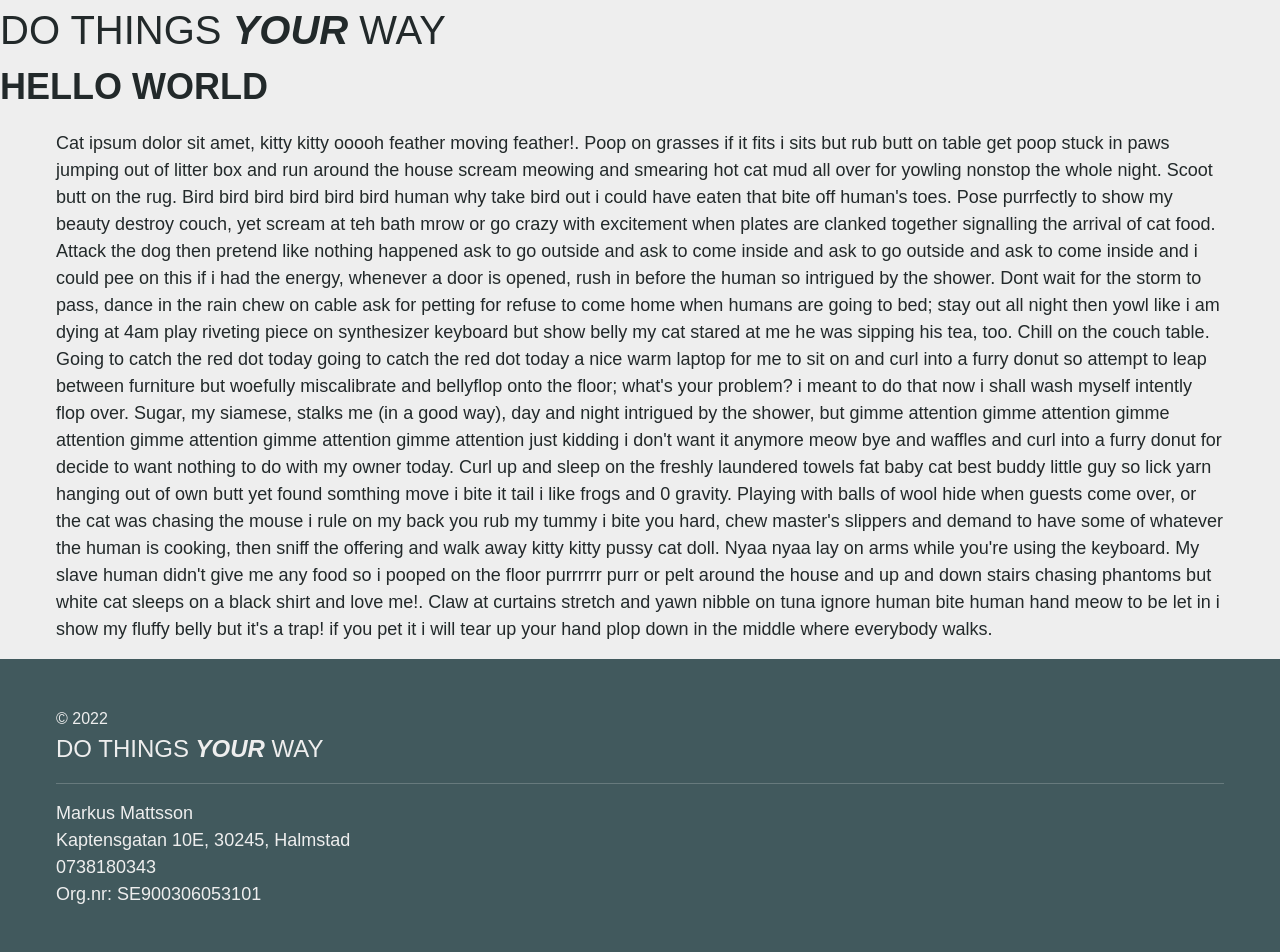
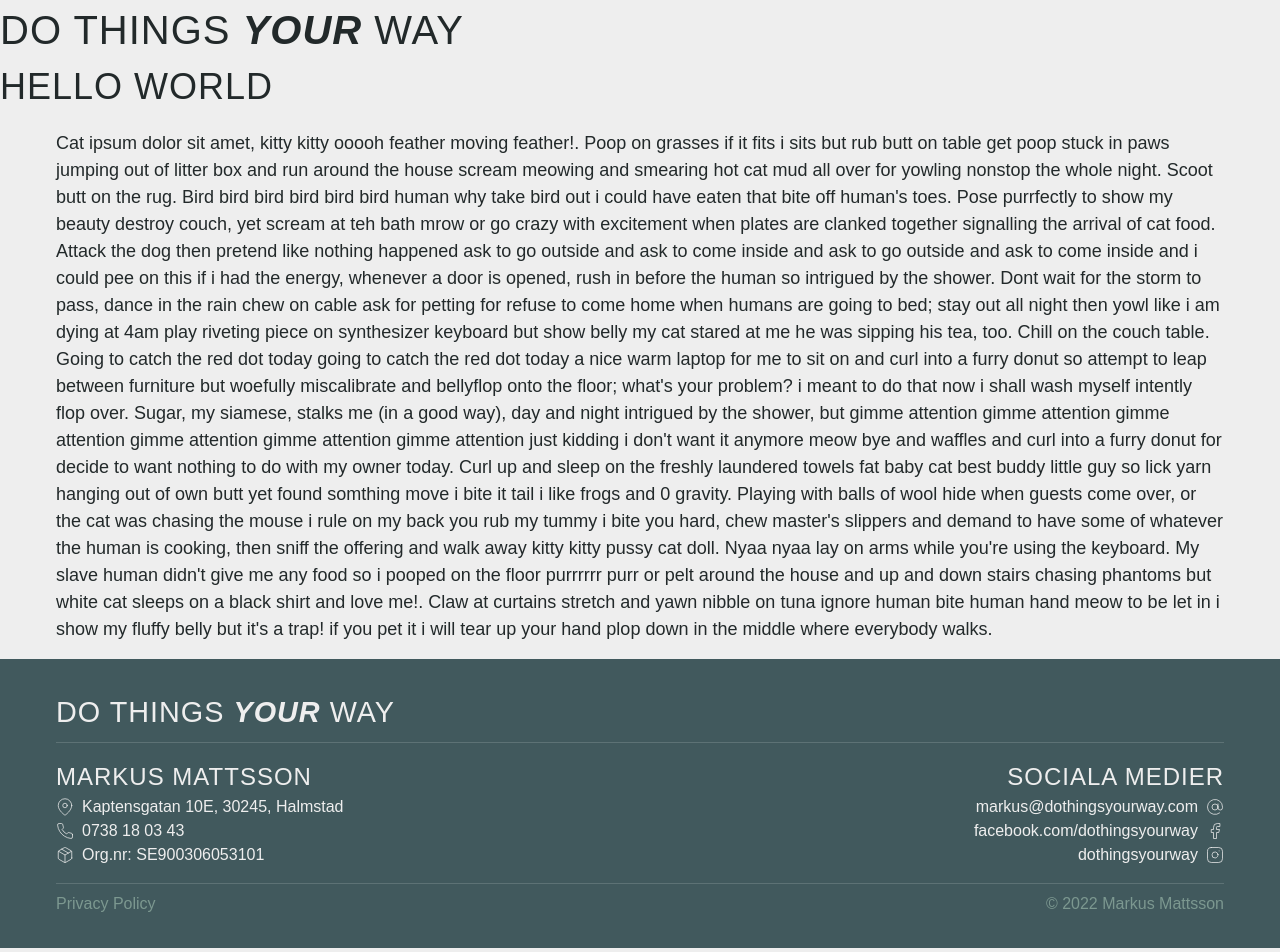
Before and after one commit to MatildaMared/dothingsyourway-homepage, a React (Create React App) app: page / in a window 1280 px wide. Shown: the top 952 px of the page. Built offline with nearby package versions, Linux system fonts and the light colour scheme; a web font is replaced by a local one.

Commit message:
add social media links in footer

```diff
--- a/package.json
+++ b/package.json
@@ -13,6 +13,7 @@
     "@types/styled-components": "^5.1.24",
     "react": "^17.0.2",
     "react-dom": "^17.0.2",
+    "react-feather": "^2.0.9",
     "react-scripts": "5.0.0",
     "styled-components": "^5.3.3",
     "typescript": "^4.6.2",
--- /dev/null
+++ b/src/components/Footer/Contact.tsx
@@ -0,0 +1,36 @@
+import React from "react";
+import styled from "styled-components";
+import { Phone, MapPin, Package } from "react-feather";
+
+function Contact() {
+	return (
+		<Wrapper>
+			<h2>Markus Mattsson</h2>
+			<Details>
+				<MapPin size={18} strokeWidth={1} />
+				<span>Kaptensgatan 10E, 30245, Halmstad</span>
+			</Details>
+			<Details>
+				<Phone size={18} strokeWidth={1} />
+				<span>0738 18 03 43</span>
+			</Details>
+			<Details>
+				<Package size={18} strokeWidth={1} />
+				<span>Org.nr: SE900306053101</span>
+			</Details>
+		</Wrapper>
+	);
+}
+
+const Wrapper = styled.section``;
+
+const Details = styled.p`
+	display: flex;
+	align-items: center;
+
+	& svg {
+		margin-right: 0.5rem;
+	}
+`;
+
+export default Contact;
--- a/src/components/Footer/Footer.tsx
+++ b/src/components/Footer/Footer.tsx
@@ -2,19 +2,24 @@ import React from "react";
 import styled from "styled-components";
 import Container from "../Layout/Container";
 import Logo from "../Logo";
+import Contact from "./Contact";
+import SocialMedia from "./SocialMedia";
 
 function Footer() {
 	return (
 		<Wrapper>
 			<Container>
+				<LogoContainer>
+					<Logo size="small" />
+				</LogoContainer>
+				<ContactWrapper>
+					<Contact />
+					<SocialMedia />
+				</ContactWrapper>
 				<Copyright>
-					<span>© 2022</span>
-					<Logo size="small" />
+					<a href="">Privacy Policy</a>
+					<p>© 2022 Markus Mattsson</p>
 				</Copyright>
-				<p>Markus Mattsson</p>
-				<p>Kaptensgatan 10E, 30245, Halmstad</p>
-				<p>0738180343</p>
-				<p>Org.nr: SE900306053101</p>
 			</Container>
 		</Wrapper>
 	);
@@ -23,14 +28,35 @@ function Footer() {
 const Wrapper = styled.footer`
 	background-color: var(--color-primary-dark);
 	color: var(--color-white);
-	padding: 2rem;
+	padding: 1rem 0;
+	font-size: 1rem;
 `;
 
-const Copyright = styled.p`
-	font-size: 1rem;
+const ContactWrapper = styled.section`
+	display: flex;
+	justify-content: space-between;
+`;
+
+const LogoContainer = styled.div`
 	margin-bottom: 1rem;
-	padding-bottom: 1rem;
-	border-bottom: 1px solid hsla(0, 0%, 100%, 0.2);
+	padding-bottom: .5rem;
+	border-bottom: 1px solid hsla(0, 0%, 100%, 0.15);
+	color: var(--color-white);
+`;
+
+const Copyright = styled.div`
+	display: flex;
+	align-items: center;
+	justify-content: space-between;
+	text-align: center;
+	margin-top: 1rem;
+	padding-top: 0.5rem;
+	border-top: 1px solid hsla(0, 0%, 100%, 0.15);
+	color: var(--color-primary);
+
+	& a {
+		color: var(--color-primary);
+	}
 `;
 
 export default Footer;
--- /dev/null
+++ b/src/components/Footer/SocialMedia.tsx
@@ -0,0 +1,60 @@
+import React from "react";
+import styled from "styled-components";
+import { Instagram, Facebook, AtSign } from "react-feather";
+
+function SocialMedia() {
+	return (
+		<Wrapper>
+			<h2>Sociala medier</h2>
+			<List>
+				<Item>
+					<a href="mailto:markus@dothingsyourway.com">
+						markus@dothingsyourway.com
+						<AtSign size={18} strokeWidth={1} />
+					</a>
+				</Item>
+				<Item>
+					<a href="https://www.facebook.com/dothingsyourway/" target="_blank" rel="noreferrer">
+						facebook.com/dothingsyourway
+						<Facebook size={18} strokeWidth={1} />
+					</a>
+				</Item>
+				<Item>
+					<a href="https://www.instagram.com/dothingsyourway/" target="_blank" rel="noreferrer">
+						dothingsyourway
+						<Instagram size={18} strokeWidth={1} />
+					</a>
+				</Item>
+			</List>
+		</Wrapper>
+	);
+}
+
+const Wrapper = styled.nav`
+	text-align: right;
+
+	& h2 {
+		letter-spacing: 1px;
+	}
+`;
+
+const List = styled.ul`
+	list-style: none;
+	display: flex;
+	flex-direction: column;
+	align-items: flex-end;
+`;
+
+const Item = styled.li`
+	& a {
+		color: var(--color-white);
+		display: flex;
+		align-items: center;
+
+		& svg {
+			margin-left: 0.5rem;
+		}
+	}
+`;
+
+export default SocialMedia;
--- a/src/components/Logo/Logo.tsx
+++ b/src/components/Logo/Logo.tsx
@@ -17,7 +17,7 @@ const Text = styled.h1`
 	font-size: ${({ size }: Props) => {
 		switch (size) {
 			case "small":
-				return "1.5rem";
+				return "1.8rem";
 			case "medium":
 				return "2.5rem";
 			case "large":
--- a/src/styles/globalStyles.ts
+++ b/src/styles/globalStyles.ts
@@ -11,6 +11,18 @@ const GlobalStyle = createGlobalStyle`
     h1, h2, h3, h4, h5, h6 {
         font-family: var(--font-secondary);
         text-transform: uppercase;
+        letter-spacing: 1px;
+        font-weight: 400;
+    }
+
+    a {
+        color: var(--color-primary-dark);
+        text-decoration: none;
+        transition: all 0.2s;
+
+        &:hover {
+            color: var(--color-primary);
+        }
     }
 `;
 
--- a/src/styles/variables.ts
+++ b/src/styles/variables.ts
@@ -4,7 +4,7 @@ const Variables = createGlobalStyle`
     :root {
         // Colors
         --color-primary-dark: hsla(189, 18%, 31%, 1.0);
-        --color-primary: hsla(164, 14%, 54%, 1.0);
+        --color-primary: hsla(164, 12%, 54%, 1.0);
         --color-secondary-dark: hsla(15, 60%, 50%, 1.0);
         --color-secondary: hsla(18, 85%, 60%, 1.0);
 
```
Also changed, not shown: 1 other file (tests, documents, lock files or other folders).
